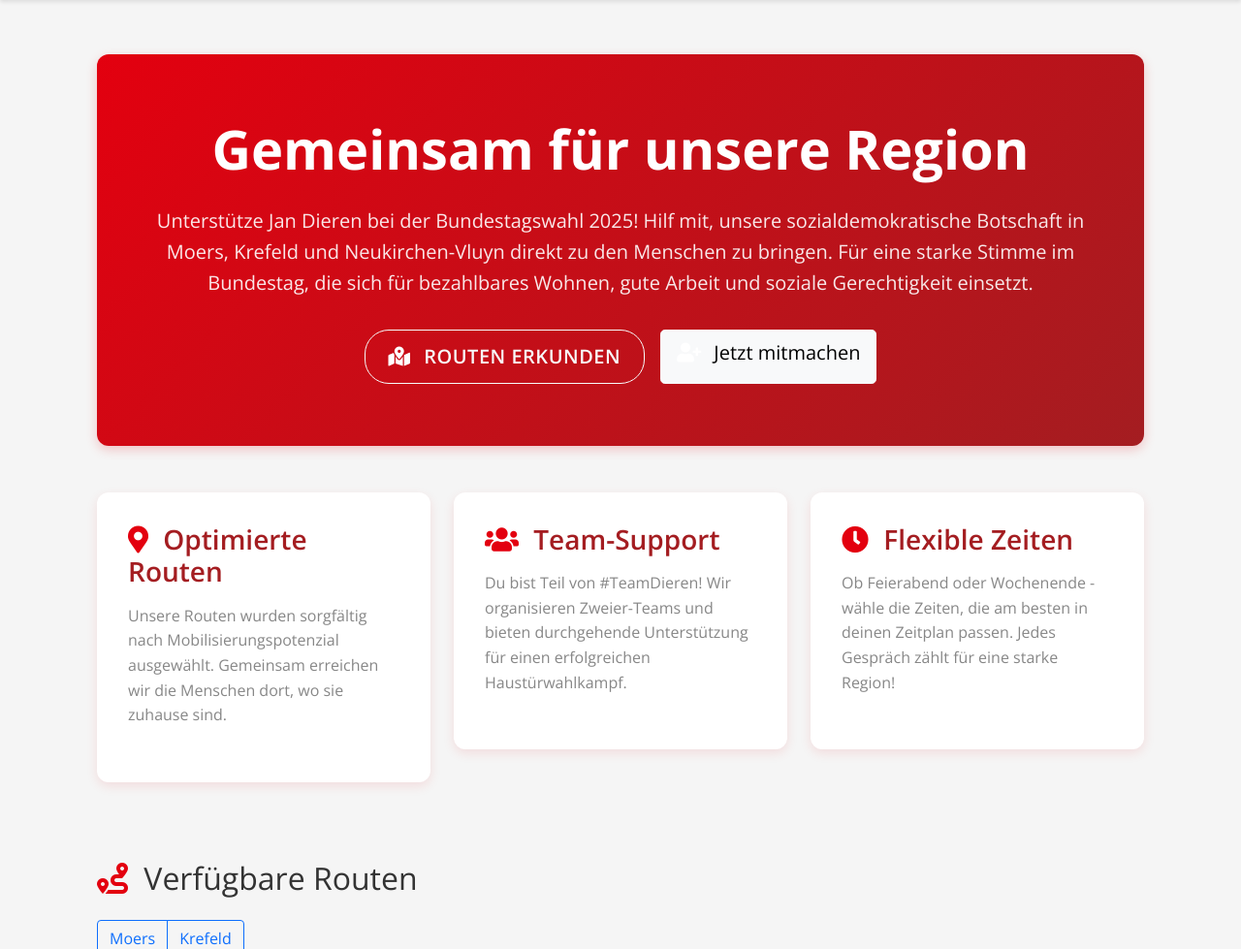
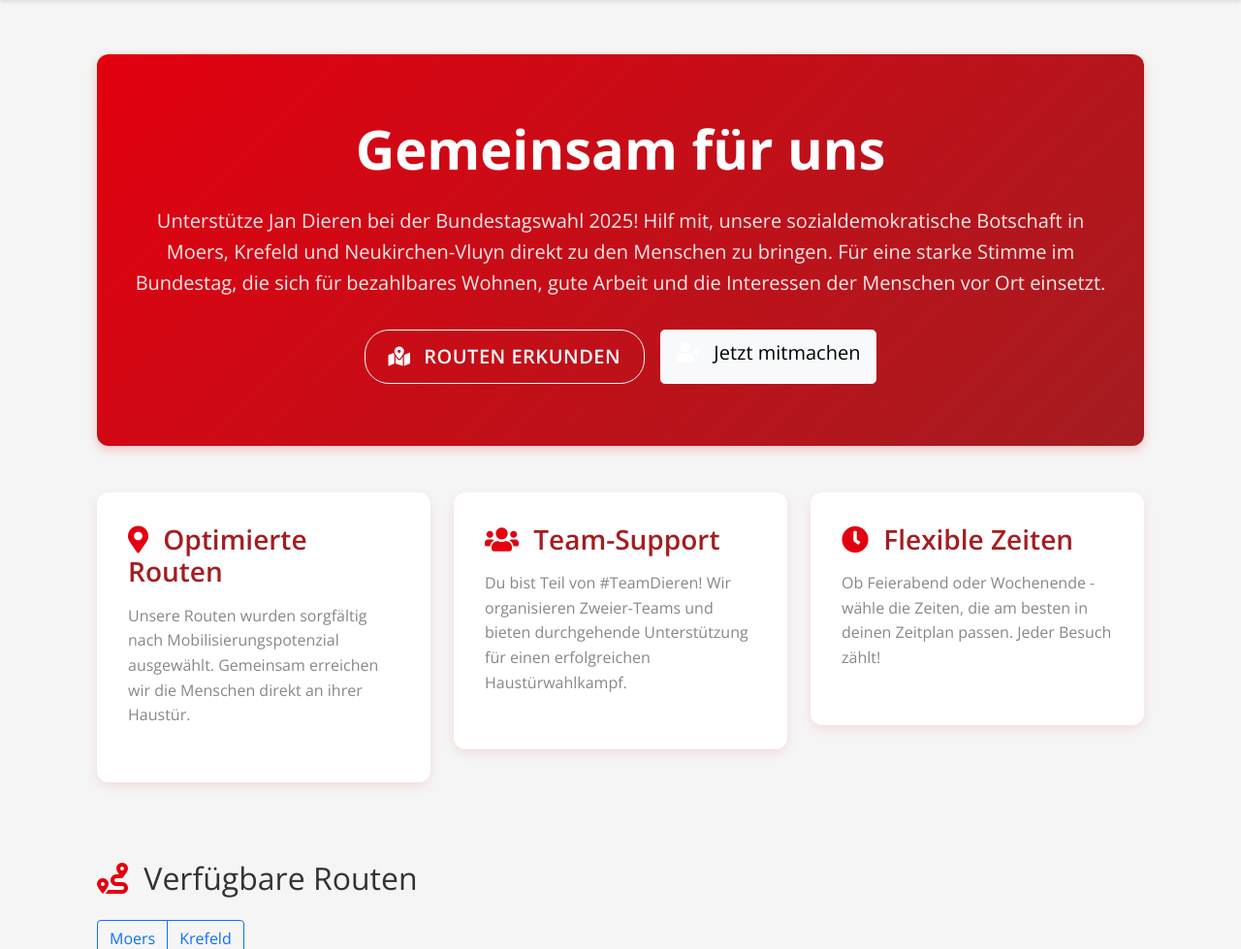
Before and after one commit to Annomy111/Router, a Flask app: page / in a window 1280 px wide. Shown: the part 144-1123 px from the top of the page at 97% size. Run offline with Flask 3, Linux system fonts and the light colour scheme.

Commit message:
Verbessere Texte: Konkretere Formulierungen und präzisere Botschaften in der Index-Seite

```diff
--- a/templates/index.html
+++ b/templates/index.html
@@ -266,12 +266,12 @@
 <div class="container py-4">
     <!-- Hero Section -->
     <div class="hero-section text-center">
-        <h1>Gemeinsam für unsere Region</h1>
+        <h1>Gemeinsam für uns</h1>
         <p class="lead">
             Unterstütze Jan Dieren bei der Bundestagswahl 2025! Hilf mit, unsere sozialdemokratische Botschaft
             in Moers, Krefeld und Neukirchen-Vluyn direkt zu den Menschen zu bringen.
             Für eine starke Stimme im Bundestag, die sich für bezahlbares Wohnen, gute Arbeit und
-            soziale Gerechtigkeit einsetzt.
+            die Interessen der Menschen vor Ort einsetzt.
         </p>
         <div class="d-flex justify-content-center gap-3">
             <a href="#routes" class="btn btn-outline-light btn-lg">
@@ -289,7 +289,7 @@
             <div class="feature-card">
                 <h3><i class="fas fa-map-marker-alt"></i> Optimierte Routen</h3>
                 <p>Unsere Routen wurden sorgfältig nach Mobilisierungspotenzial ausgewählt.
-                   Gemeinsam erreichen wir die Menschen dort, wo sie zuhause sind.</p>
+                   Gemeinsam erreichen wir die Menschen direkt an ihrer Haustür.</p>
             </div>
         </div>
         <div class="col-md-4">
@@ -303,7 +303,7 @@
             <div class="feature-card">
                 <h3><i class="fas fa-clock"></i> Flexible Zeiten</h3>
                 <p>Ob Feierabend oder Wochenende - wähle die Zeiten, die am besten in deinen Zeitplan passen.
-                   Jedes Gespräch zählt für eine starke Region!</p>
+                   Jeder Besuch zählt!</p>
             </div>
         </div>
     </div>
```
